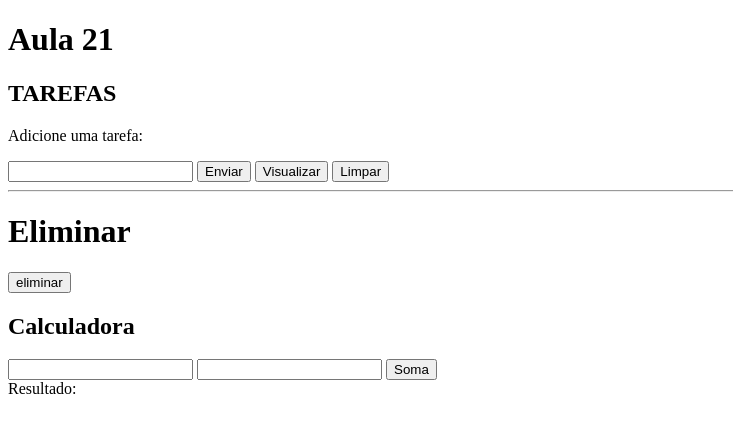
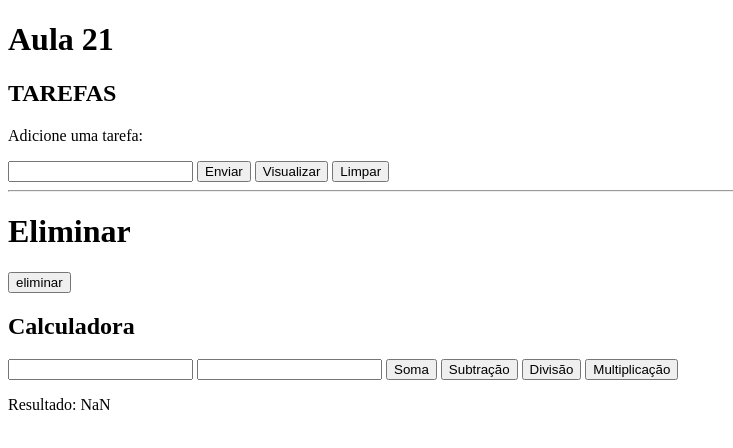
Before and after one commit to ArthurBBotelho/Hello-World, a plain HTML site: page aula.html in a window 1280 px wide. Both pictures are taken after a click on the button "Soma". Shown: the whole page, without its empty margins (0-733 px from the left). Drawn offline with Linux system fonts and the light colour scheme.

Commit message:
CALCULADORA FEITA

```diff
--- a/aula.html
+++ b/aula.html
@@ -37,9 +37,13 @@
 
     <input id="n1" type="number">
     <input id="n2" type="number">
+
     <button onclick="soma()">Soma</button>
+    <button onclick="subtração()">Subtração</button>
+    <button onclick="divisão()">Divisão</button>
+    <button onclick="multiplicação()">Multiplicação</button>
 
-    <div id="resultado">Resultado: </div>
+    <p>Resultado: <span id="resultado"></span> </p>
 
     <script src="script.js"></script>
 </body>
--- a/script.js
+++ b/script.js
@@ -52,9 +52,22 @@
 //     eliminar.remove()
 // }
 
-let soma = document.getElementById("soma")
-soma.addEventListener("click", acaosoma)
+let n1 = document.getElementById("n1")
+let n2 = document.getElementById("n2")
+let resultado = document.getElementById("resultado")
 
-function acaosoma() {
+function soma() {
+    resultado.innerHTML = parseInt(n1.value) + parseInt(n2.value)
+}
 
+function subtração() {
+    resultado.innerHTML = parseInt(n1.value) - parseInt(n2.value)
 }
+
+function divisão() {
+    resultado.innerHTML = parseInt(n1.value) / parseInt(n2.value)
+}
+
+function multiplicação() {
+    resultado.innerHTML = parseInt(n1.value) * parseInt(n2.value)
+}
```
